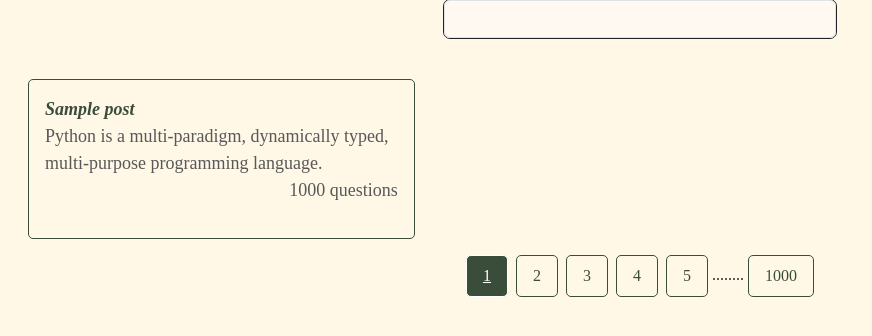
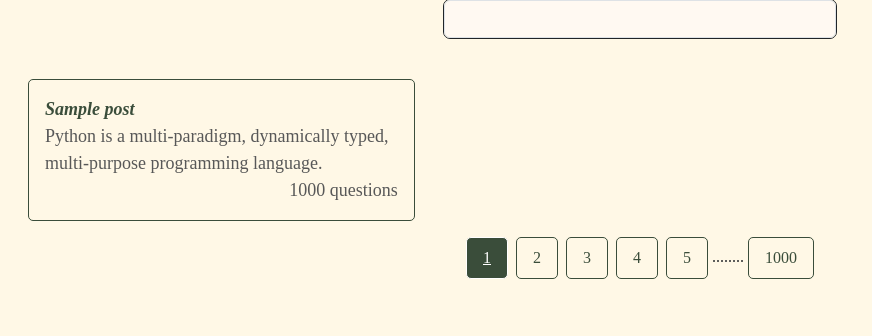
Before and after one commit to COP-290/Testing, a Flask app: template flask_blog/templates/tag.html in a window 1280 px wide. Shown: the part 265-601 px from the top of the page, without its empty margins (0-872 px from the left). Run offline with Flask 3, Linux system fonts and the light colour scheme; the template is opened without the code that fills it: most values are stand-ins (such as "Sample title", 1, 10 or a date in 2020); some web fonts are replaced.

Commit message:
Jay/tag.html/change the tag.box height to fit-content

```diff
--- a/flask_blog/templates/tag.html
+++ b/flask_blog/templates/tag.html
@@ -38,7 +38,7 @@
     <div class="row px-4">
         {% for post in b %}
         <div class="tag_col col-xl-4 col-lg-6 col-md-6 col-sm-12 col-12 p-3">
-            <div style="border-color:rgb(88, 88, 88); border: solid 1.5px ; border-radius: 5px; color:3A4D3A; word-wrap: break-word; height: 10rem;font-size: large;cursor: pointer " class="tag_box p-3">
+            <div style="border-color:rgb(88, 88, 88); border: solid 1.5px ; border-radius: 5px; color:3A4D3A; word-wrap: break-word; height:fit-content;font-size: large;cursor: pointer " class="tag_box p-3">
                 <div class="tag_title" style="font-style: italic; font-weight: bold;">
                     {{ post }}
                 </div>
```
